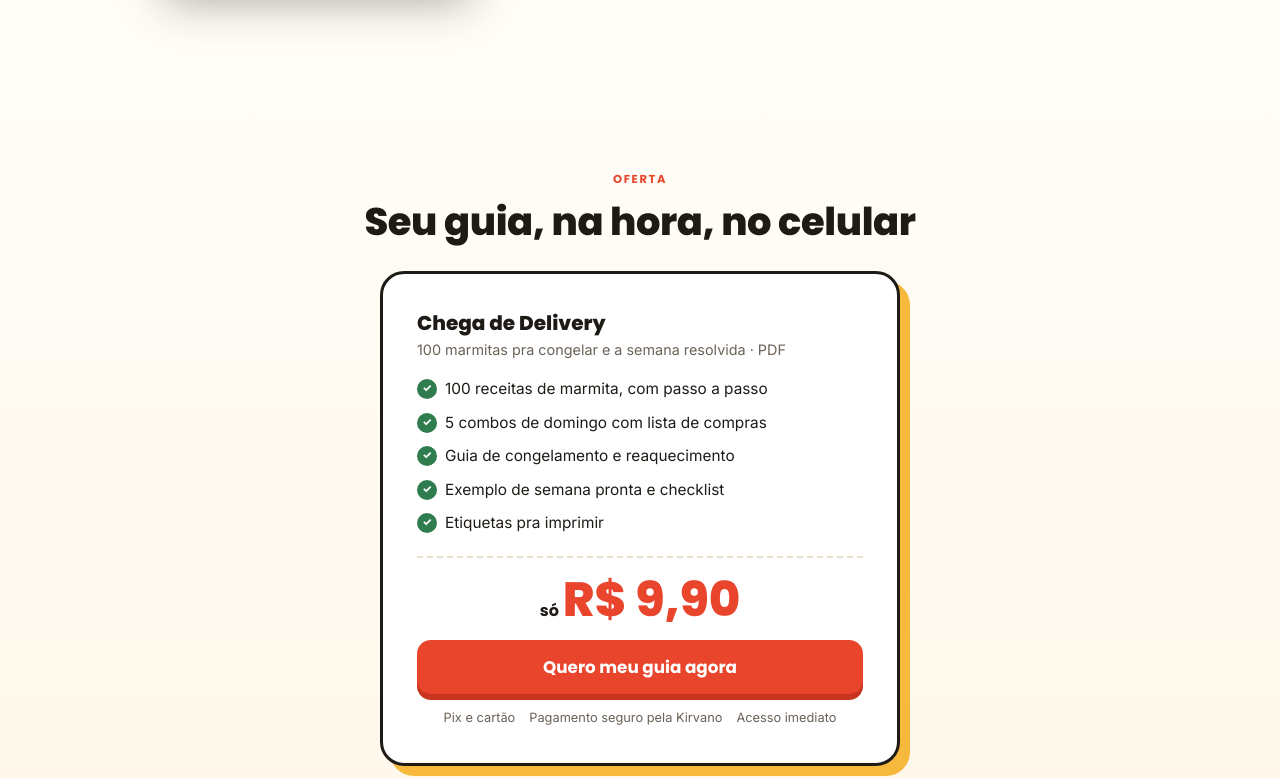
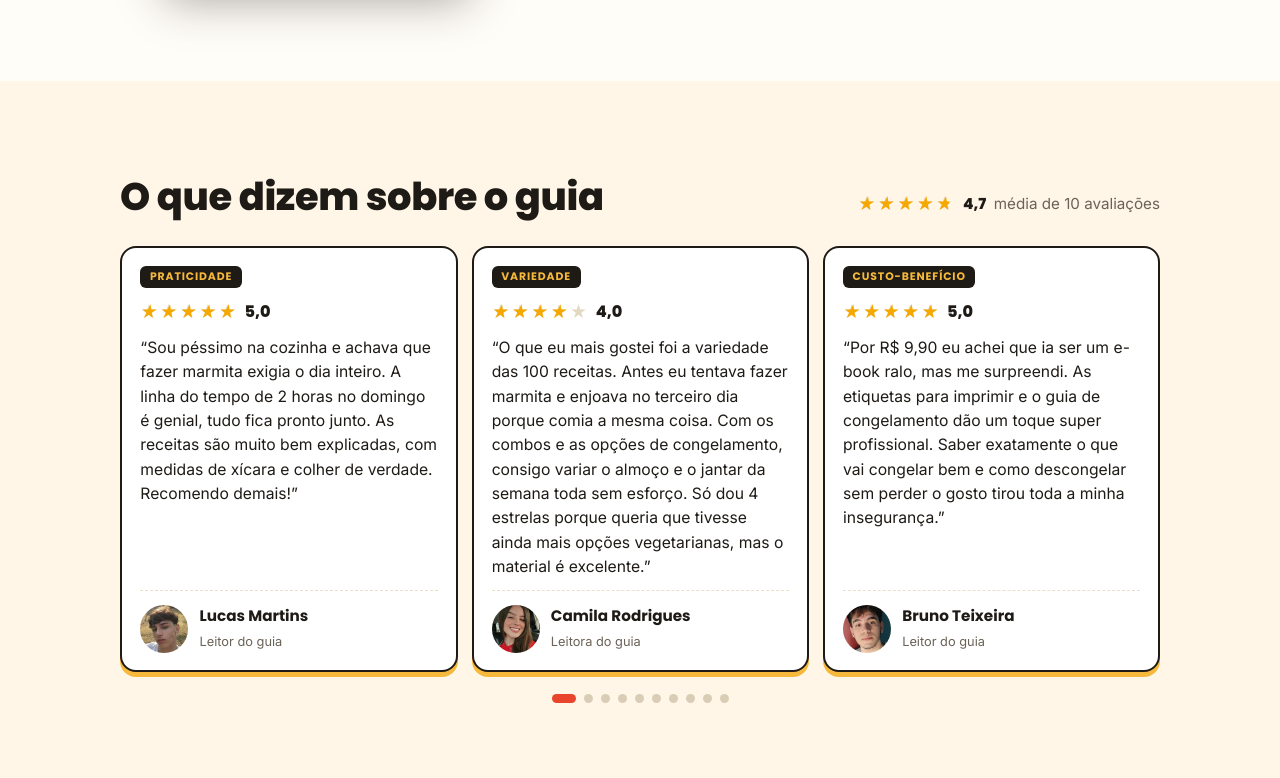
Before and after one commit to davigomesweb-sys/chega-de-delivery, a plain HTML site: page index.html in a window 1280 px wide. Shown: the part 4686-5464 px from the top of the page. Drawn offline with Linux system fonts and the light colour scheme.

Commit message:
Add files via upload

```diff
--- a/index.html
+++ b/index.html
@@ -15,6 +15,7 @@
 <link href="https://fonts.googleapis.com/css2?family=Inter:wght@400;500;600&family=Poppins:wght@500;600;700;800&display=swap" rel="stylesheet">
 <link rel="stylesheet" href="assets/style.css">
 <link rel="stylesheet" href="assets/calc.css">
+<link rel="stylesheet" href="assets/depoimentos.css?v=1">
 </head>
 <body>
 
@@ -151,6 +152,13 @@
   </div>
 </div></section>
 
+<!-- DEPOIMENTOS -->
+<section id="depoimentos" class="proof" hidden><div class="wrap">
+  <div class="phd"><h2>O que dizem sobre o guia</h2><div class="avg" data-avg hidden></div></div>
+  <div class="carr"><div class="track" data-track tabindex="0" aria-label="Depoimentos, passam sozinhos"></div></div>
+  <div class="dots" data-dots></div>
+</div></section>
+
 <!-- OFERTA -->
 <section class="offer" id="oferta"><div class="wrap">
   <div class="head">
@@ -226,5 +234,6 @@
 <script src="assets/config.js?v=2"></script>
 <script src="assets/app.js"></script>
 <script src="assets/calc.js"></script>
+<script src="assets/depoimentos.js?v=1"></script>
 </body>
 </html>
```
